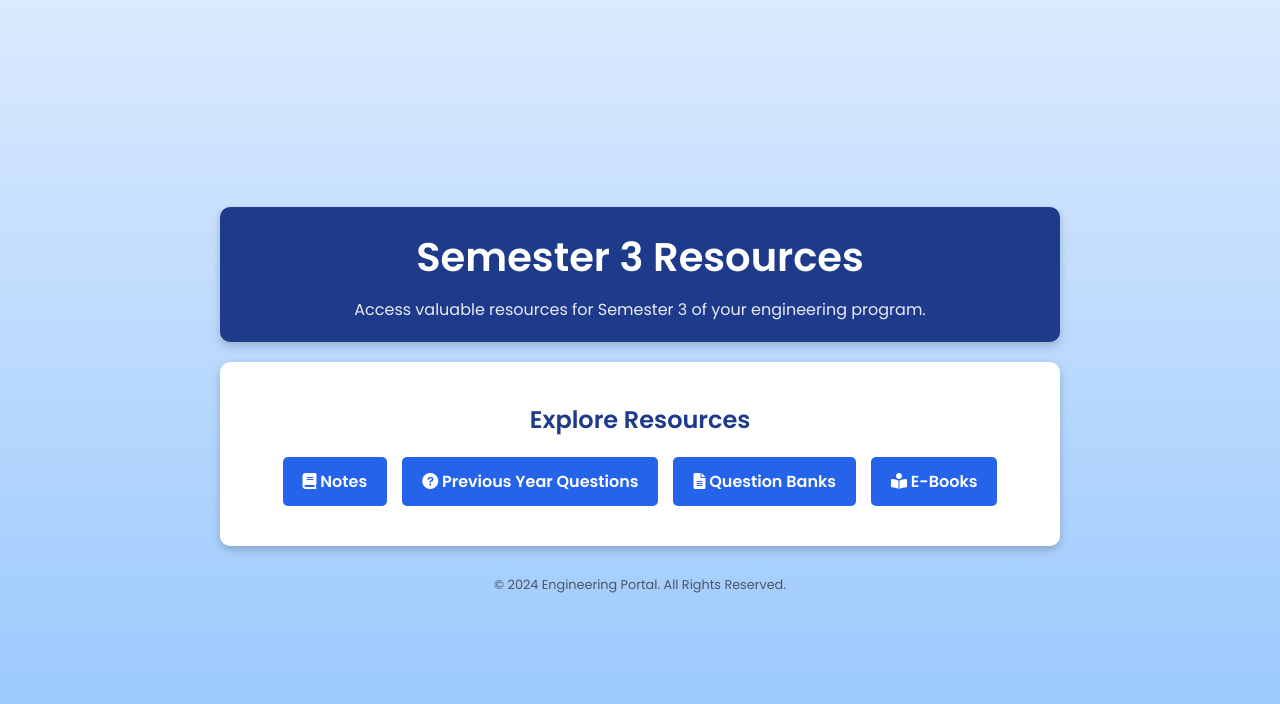
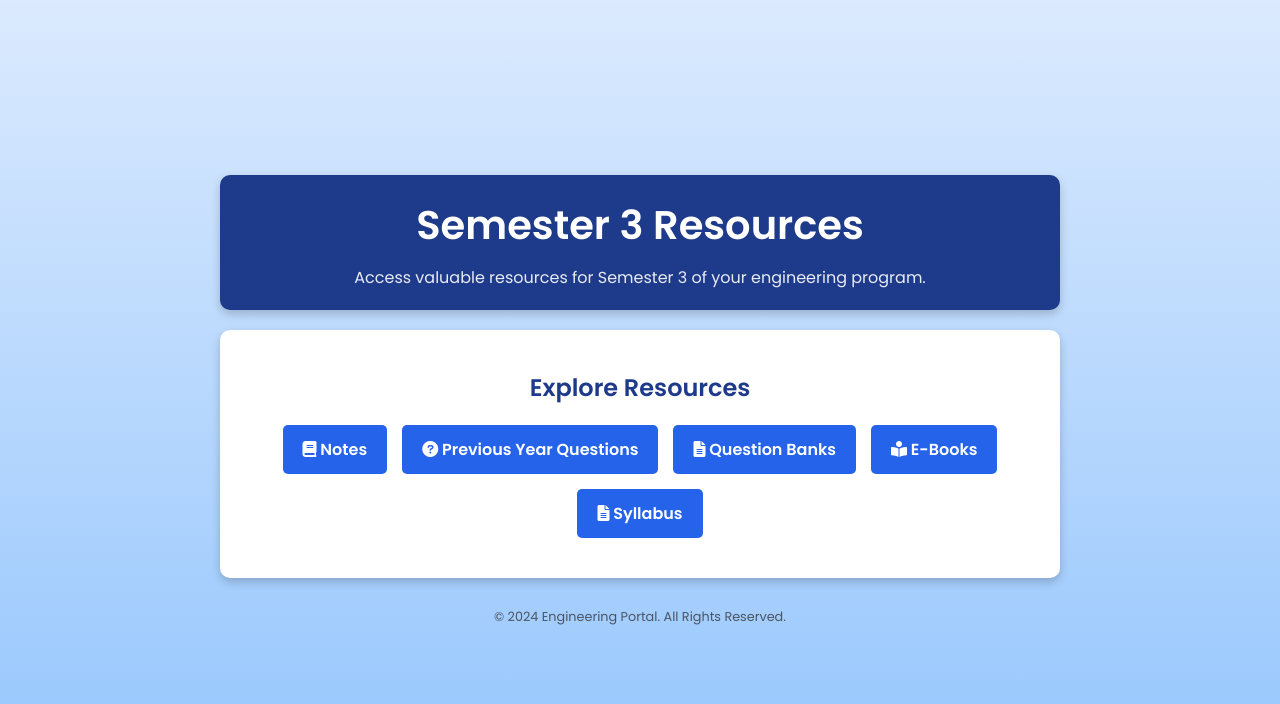
Before and after one commit to 98-sagar/PROJECTVS, a plain HTML site: page sem3_arch.html in a window 1280 px wide. Drawn offline with Linux system fonts and the light colour scheme.

Commit message:
sem3_arch.html

```diff
--- a/sem3_arch.html
+++ b/sem3_arch.html
@@ -30,6 +30,10 @@
                 <a href="https://drive.google.com/drive/folders/1T906MDFUyQVo9JlYSKX7e-sWvhSF2rlK">
                     <i class="fas fa-book-reader"></i> E-Books
                 </a>
+                <a href="https://drive.google.com/drive/folders/1YRK9W1nUZv_7u6M2FoPAHgDxE4Wr6Jxp">
+                    <i class="fas fa-file-alt"></i> Syllabus
+                </a>
+
             </div>
         </section>
     </main>
```
